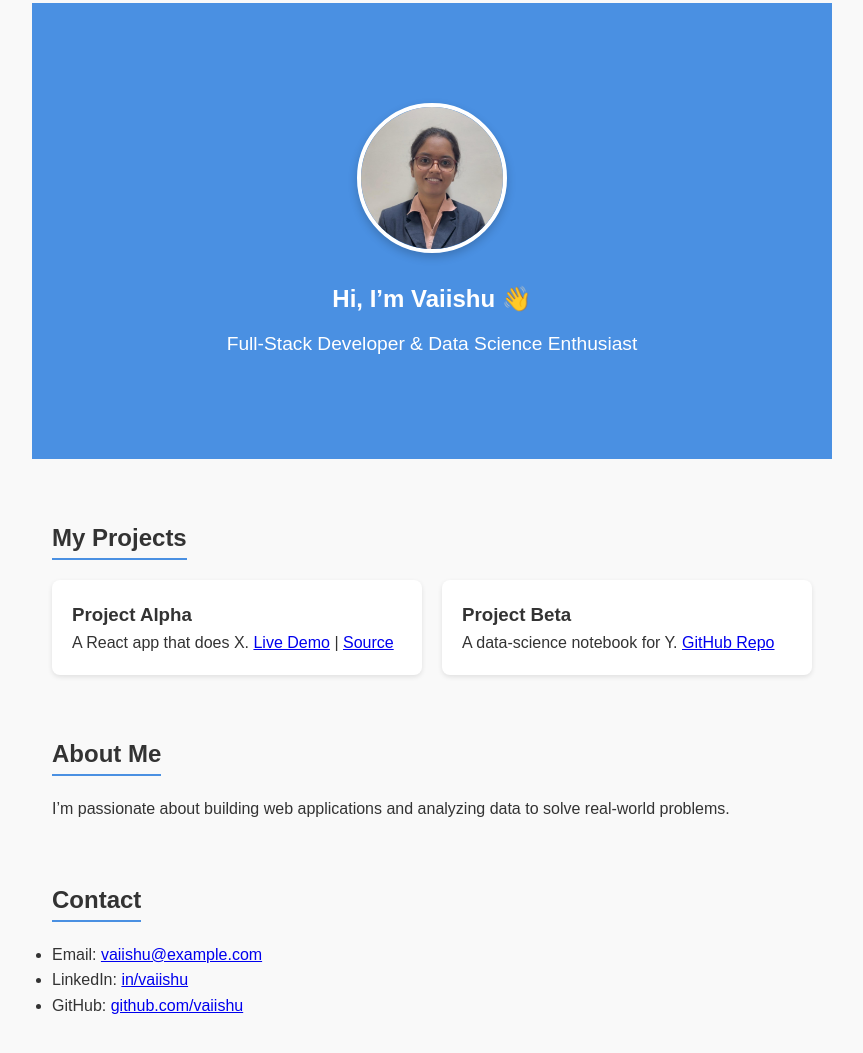
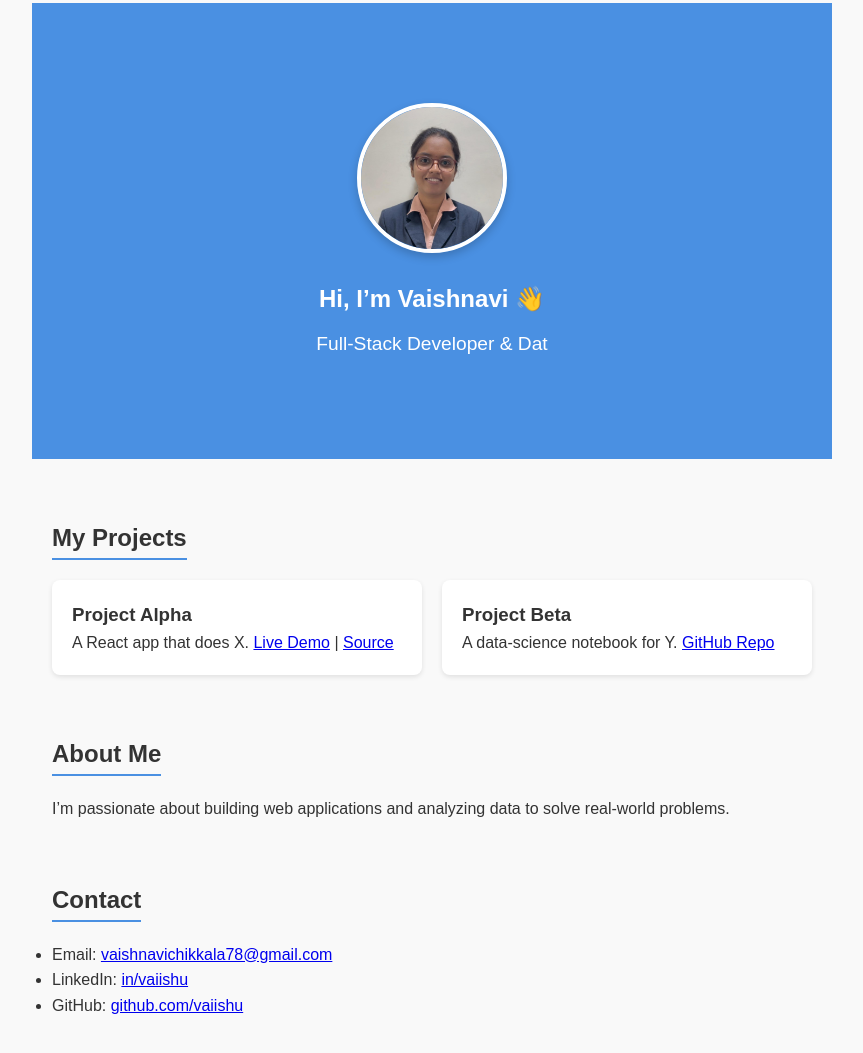
Before and after one commit to yshu0807/myportfolio, a plain HTML site: page index.html in a window 1280 px wide. Shown: the part 123-1176 px from the top of the page, without its empty margins (208-1071 px from the left). Drawn offline with Linux system fonts and the light colour scheme.

Commit message:
Update index.html

```diff
--- a/index.html
+++ b/index.html
@@ -3,7 +3,7 @@
 <head>
   <meta charset="UTF-8">
   <meta name="viewport" content="width=device-width, initial-scale=1.0">
-  <title>Vaiishu’s Portfolio</title>
+  <title>Vaishnavi Portfolio</title>
   <link rel="stylesheet" href="assets/css/style.css">
 </head>
 <body>
@@ -23,8 +23,8 @@
   <!-- ===== Hero / Home Section ===== -->
   <section id="home">
     <img src="assets/images/photo.jpg" alt="Vaiishu's Profile Picture" class="profile-pic">
-    <h1>Hi, I’m Vaiishu 👋</h1>
-    <p class="tagline">Full‑Stack Developer & Data Science Enthusiast</p>
+    <h1>Hi, I’m Vaishnavi 👋</h1>
+    <p class="tagline">Full‑Stack Developer & Dat</p>
   </section>
 
   <!-- ===== Projects Section ===== -->
@@ -52,6 +52,6 @@
   <section id="contact">
     <h2>Contact</h2>
     <ul>
-      <li>Email: <a href="mailto:vaiishu@example.com">vaiishu@example.com</a></li>
+      <li>Email: <a href="vaishnavichikkala78@gmail.com">vaishnavichikkala78@gmail.com</a></li>
       <li>LinkedIn: <a href="https://linkedin.com/in/vaiishu" target="_blank">in/vaiishu</a></li>
       <li>GitHub: <a href="https://github.com/vaiishu" target="_blank">github.com/vaiishu</a></li>
```
